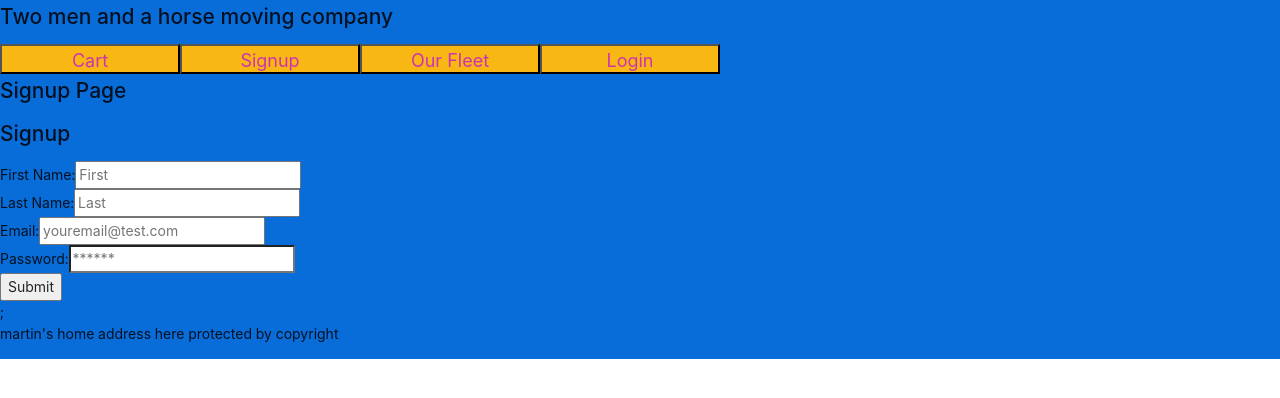
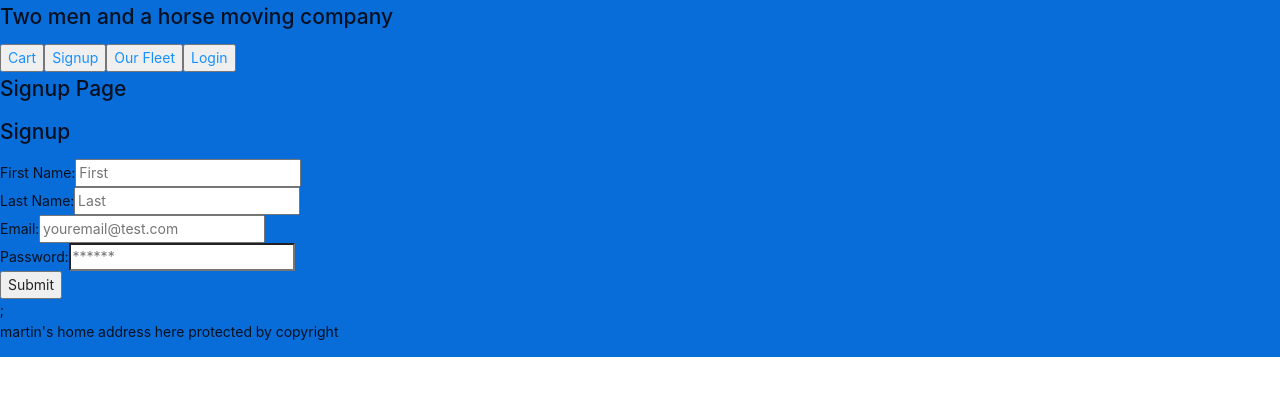
Before and after one commit to mjs-esfsc/SMU-Project-3, a React (Create React App) app: page / in a window 1280 px wide. Shown: the top 398 px of the page. Built offline with nearby package versions, Linux system fonts and the light colour scheme.

Commit message:
took out CSS classes which were blocking antD

```diff
--- a/src/components/Footer.js
+++ b/src/components/Footer.js
@@ -6,7 +6,7 @@ import LinkedInLogo from './assets/LinkedIn_logo_initials.png'
 
 function Footer() {
   return (
-    <footer className="footer">
+    <footer className="">
       {/* <a href="https://www.github.com/umnovjp"><img src={GitHubCat} alt="GitHub Logo" width="38.5" height="38.5" className = 'center'/></a> */}
       <p>martin's home address here protected by copyright</p>
     </footer>
--- a/src/components/Navigation.js
+++ b/src/components/Navigation.js
@@ -3,8 +3,8 @@ import React from 'react';
 
 function Navigation({ currentPage, handlePageChange }) {
     return (
-      <span className="nav-tabs">
-        <button className="nav-item">
+      <span className="">
+        <button className="">
           <a
             href="#cart"
             onClick={() => handlePageChange('Cart')}
@@ -15,7 +15,7 @@ function Navigation({ currentPage, handlePageChange }) {
             Cart
           </a>
         </button>
-        <button className="nav-item">
+        <button className="">
           <a
             href="#signup"
             onClick={() => handlePageChange('Signup')}
@@ -25,7 +25,7 @@ function Navigation({ currentPage, handlePageChange }) {
             Signup
           </a>
         </button>
-        <button className="nav-item">
+        <button className="">
           <a
             href="#portfolio"
             onClick={() => handlePageChange('Portfolio')}
@@ -35,7 +35,7 @@ function Navigation({ currentPage, handlePageChange }) {
             Our Fleet
           </a>
         </button>
-        <button className="nav-item">
+        <button className="">
           <a
             href="#login"
             onClick={() => handlePageChange('Login')}
```
